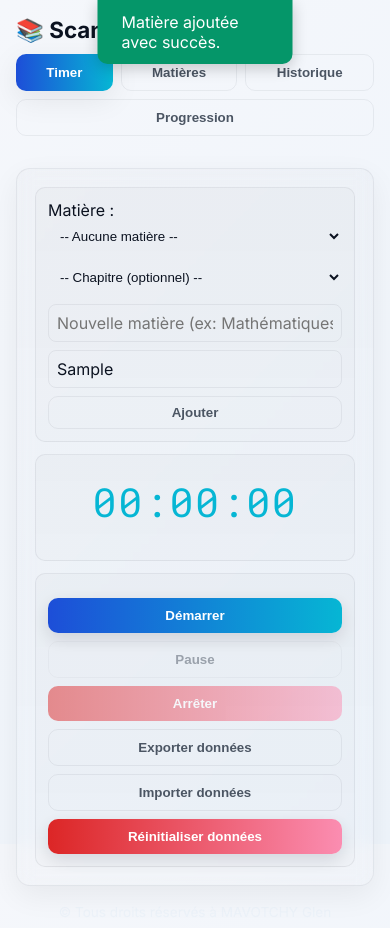
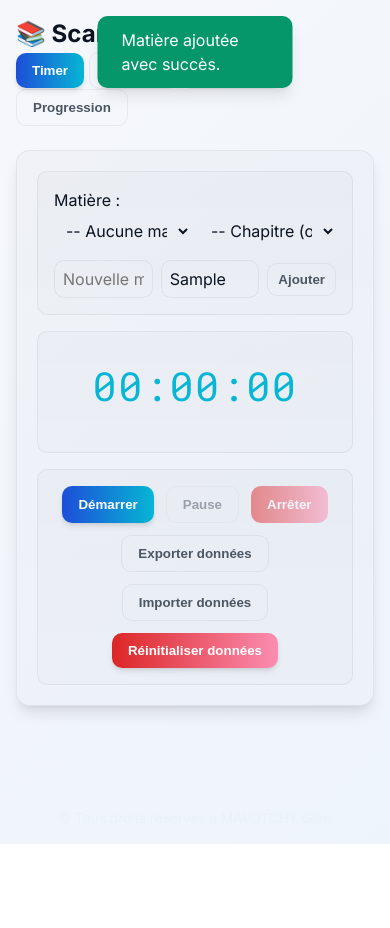
Before and after one commit to joueur006/scanlandtimer, a plain HTML site: page index.html in a window 390 px wide. Both pictures are taken after typing "Sample", "Sample" into the empty fields and a click on the button "Ajouter". After the commit the page ends 844 px from the top, so only its background shows below. Drawn offline with nearby package versions, Linux system fonts and the light colour scheme.

Commit message:
jule styles.css

```diff
--- a/styles.css
+++ b/styles.css
@@ -1,89 +1,284 @@
-/* Thème et variables (inchangé) */
-:root{
-  --bg1: #f5f7fb; --bg2: #eef4fb; --glass: rgba(11,17,34,0.04); --card: rgba(11,17,34,0.03); --glass-border: rgba(11,17,34,0.06); --text: #0b1220; --muted: #4b5563; --primary: #1d4ed8; --accent: #06b6d4; --success: #059669; --danger: #dc2626; --button-text: #ffffff; --card-bg-gradient: linear-gradient(180deg, rgba(11,17,34,0.02), rgba(11,17,34,0.01));
+/* --- THEME & VARIABLES --- */
+:root {
+  --font-sans: 'Inter', -apple-system, BlinkMacSystemFont, "Segoe UI", Roboto, Helvetica, Arial, sans-serif;
+  --font-mono: 'Roboto Mono', monospace;
+
+  --bg1: #f5f7fb;
+  --bg2: #eef4fb;
+  --text: #0b1220;
+  --muted: #4b5563;
+  --primary: #1d4ed8;
+  --accent: #06b6d4;
+  --success: #059669;
+  --danger: #dc2626;
+  --danger-accent: #fb8db1;
+  --button-text: #ffffff;
+
+  --glass-border: rgba(11, 17, 34, 0.06);
+  --card-bg-gradient: linear-gradient(180deg, rgba(11, 17, 34, 0.02), rgba(11, 17, 34, 0.01));
+  --shadow-md: 0 4px 6px -1px rgba(0, 0, 0, 0.1), 0 2px 4px -2px rgba(0, 0, 0, 0.1);
+  --shadow-lg: 0 10px 15px -3px rgba(0, 0, 0, 0.1), 0 4px 6px -4px rgba(0, 0, 0, 0.1);
+
+  --border-radius: 10px;
 }
-@media (prefers-color-scheme: dark){
-  :root{
-    --bg1: #071228; --bg2: #081a2b; --glass: rgba(255,255,255,0.04); --card: rgba(255,255,255,0.03); --glass-border: rgba(255,255,255,0.06); --text: #e6eef8; --muted: #9fb0c8; --primary: #4f46e5; --accent: #5eead4; --success: #34d399; --danger: #fb7185; --button-text: #ffffff; --card-bg-gradient: linear-gradient(180deg, rgba(255,255,255,0.02), rgba(255,255,255,0.01));
+
+@media (prefers-color-scheme: dark) {
+  :root {
+    --bg1: #071228;
+    --bg2: #081a2b;
+    --text: #e6eef8;
+    --muted: #9fb0c8;
+    --primary: #4f46e5;
+    --accent: #5eead4;
+    --success: #34d399;
+    --danger: #fb7185;
+    --danger-accent: #fca5a5;
+
+    --glass-border: rgba(255, 255, 255, 0.08);
+    --card-bg-gradient: linear-gradient(180deg, rgba(255, 255, 255, 0.02), rgba(255, 255, 255, 0.01));
   }
 }
 
-/* Page */
-html,body{height:100%;margin:0;padding:0;font-family:Inter,Segoe UI,Roboto,Arial,sans-serif;background:linear-gradient(135deg,var(--bg1),var(--bg2));color:var(--text);box-sizing:border-box;min-height:100vh}
-.page-wrapper{width:100%;max-width:1200px;margin:0 auto;padding:32px;box-sizing:border-box;display:flex;flex-direction:column;min-height:100%}
-main.container{flex:1}
-
-/* Conteneur principal */
-.container{width:100%;display:flex;flex-direction:column;gap:20px;align-items:stretch}
-.panel{background:var(--card-bg-gradient);border-radius:14px;padding:18px;border:1px solid var(--glass-border);box-shadow:0 10px 30px rgba(2,6,23,0.06);backdrop-filter:blur(8px)}
-header{display:flex;align-items:center;gap:14px;margin-bottom:10px}
-h1{font-size:1.4rem;margin:0}
-
-/* Sections */
-.section{margin-top:12px;padding:12px;border-radius:10px;background:var(--card-bg-gradient);border:1px solid var(--glass-border)}
-.section:first-child{margin-top:0}
-
-/* Timer */
-#timer{font-family:'Roboto Mono',monospace;font-size:clamp(2.5rem,8vw,4rem);text-align:center;color:var(--accent);letter-spacing:1.6px;padding:8px}
-
-/* Contrôles et boutons */
-.controls{display:flex;gap:10px;flex-wrap:wrap;margin-top:12px;justify-content:center}
-button{cursor:pointer;border:0;padding:10px 16px;border-radius:10px;font-weight:700;color:var(--button-text);box-shadow:0 6px 18px rgba(2,6,23,0.12);transition:transform .12s ease,box-shadow .12s ease, background-color .12s ease, opacity .12s ease}
-button:active{transform:translateY(2px)}
-.primary{background:linear-gradient(90deg,var(--primary),var(--accent))}
-.ghost{background:transparent;border:1px solid var(--glass-border);color:var(--muted);box-shadow:none}
-.warn{background:linear-gradient(90deg,var(--danger),#fb8db1)}
-button:disabled{cursor:not-allowed;opacity:0.5;transform:none;box-shadow:none}
-button:focus-visible, select:focus-visible, input:focus-visible { outline: 2px solid var(--accent); outline-offset: 2px; }
-
-/* Inputs & Selects */
-input, select.select-css {
-  padding:8px;border-radius:8px;border:1px solid var(--glass-border);background:transparent;color:inherit;font-family:inherit;font-size:1rem;
+/* --- BASE & LAYOUT --- */
+*, *::before, *::after {
+  box-sizing: border-box;
 }
 
-/* Navigation */
-nav{display:flex;gap:8px;margin-bottom:12px;flex-wrap:wrap}
-nav button{flex:1 1 auto}
-nav button.active{background:linear-gradient(90deg,var(--primary),var(--accent)); color:var(--button-text); box-shadow:0 8px 30px rgba(2,6,23,0.08)}
+html, body {
+  height: 100%;
+  margin: 0;
+}
 
-/* Table */
-table{width:100%;border-collapse:collapse;margin-top:10px;table-layout:fixed}
-thead th{background:rgba(0,0,0,0.1);padding:10px;border-radius:6px;text-align:left;font-weight:600}
-tbody td{padding:10px;color:var(--muted);border-top:1px solid var(--glass-border);word-break:break-word}
-.table-wrapper{position:relative}
-.table-responsive{overflow-x:auto;-webkit-overflow-scrolling:touch}
-@media (max-width:768px){ table{min-width:600px} }
+body {
+  font-family: var(--font-sans);
+  background: linear-gradient(135deg, var(--bg1), var(--bg2));
+  color: var(--text);
+  line-height: 1.5;
+}
 
-/* Cartes d'historique (mobile) */
-.history-cards{display:none;flex-direction:column;gap:10px}
-.history-card{background:var(--card);padding:10px;border-radius:8px;border:1px solid var(--glass-border)}
-@media (max-width:768px){ .table-wrapper{display:none} .history-cards{display:flex} }
-.table-scroll-btn{position:absolute;top:50%;transform:translateY(-50%);width:36px;height:36px;border-radius:50%;border:0;background:rgba(0,0,0,0.1);color:var(--muted);display:flex;align-items:center;justify-content:center;cursor:pointer;z-index:10}
-.table-scroll-btn.left{left:6px} .table-scroll-btn.right{right:6px} .table-scroll-btn.hidden{display:none}
+.page-wrapper {
+  display: flex;
+  flex-direction: column;
+  min-height: 100vh;
+  width: 100%;
+  max-width: 1200px;
+  margin: 0 auto;
+  padding: 2rem;
+}
 
-/* Styles pour les listes et états vides */
-.subjects-list { display: flex; flex-direction: column; gap: 8px; }
-.empty-state { text-align: center; padding: 20px; color: var(--muted); font-style: italic; }
+.page-header {
+  margin-bottom: 1.5rem;
+}
 
-/* Barre de Notification */
-.notification { position: fixed; top: 0; left: 50%; transform: translateX(-50%); background-color: var(--primary); color: white; padding: 12px 24px; border-radius: 0 0 10px 10px; box-shadow: 0 4px 15px rgba(0,0,0,0.2); z-index: 1000; transition: transform 0.3s ease, top 0.3s ease; }
-.notification.hidden { top: -100px; }
+main.container {
+  flex: 1;
+  display: flex;
+  flex-direction: column;
+  gap: 1.5rem;
+}
+
+.page-footer {
+  text-align: center;
+  margin-top: 2rem;
+  color: var(--muted);
+  font-size: 0.875rem;
+}
+
+/* --- TYPOGRAPHY --- */
+h1, h2, h3, h4 {
+  margin: 0;
+  font-weight: 700;
+}
+
+h1 { font-size: 1.5rem; }
+h2 { font-size: 1.25rem; margin-bottom: 1rem; }
+h3 { font-size: 1.1rem; }
+h4 { font-size: 1rem; color: var(--muted); }
+
+/* --- PANELS & SECTIONS --- */
+.panel {
+  background: var(--card-bg-gradient);
+  border-radius: 14px;
+  padding: 1.25rem;
+  border: 1px solid var(--glass-border);
+  box-shadow: var(--shadow-lg);
+}
+
+.section {
+  margin-top: 1rem;
+  padding: 1rem;
+  border-radius: var(--border-radius);
+  background: var(--card-bg-gradient);
+  border: 1px solid var(--glass-border);
+}
+.section:first-child { margin-top: 0; }
+fieldset.section { border: 1px solid var(--glass-border); padding: 1rem; }
+legend { padding: 0 0.5em; }
+
+/* --- TABS & NAVIGATION --- */
+nav[role="tablist"] {
+  display: flex;
+  gap: 0.5rem;
+  flex-wrap: wrap;
+}
+nav[role="tablist"] button {
+  flex: 1 1 auto;
+}
+nav[role="tablist"] button[aria-selected="true"] {
+  background: linear-gradient(90deg, var(--primary), var(--accent));
+  color: var(--button-text);
+  box-shadow: var(--shadow-md);
+}
+
+/* --- FORMS & CONTROLS --- */
+.form-group {
+  display: flex;
+  gap: 0.5rem;
+  align-items: center;
+}
+.form-group + .form-group {
+  margin-top: 0.75rem;
+}
+
+input, select {
+  flex: 1;
+  padding: 0.5rem;
+  border-radius: var(--border-radius);
+  border: 1px solid var(--glass-border);
+  background: rgba(255, 255, 255, 0.02);
+  color: inherit;
+  font-family: inherit;
+  font-size: 1rem;
+  min-width: 0;
+}
+#subjectSelect, #newSubjectInput { flex-grow: 2; }
+#chapterSelect, #newChapterInput { flex-grow: 1; }
+
+.controls {
+  display: flex;
+  gap: 0.75rem;
+  flex-wrap: wrap;
+  justify-content: center;
+}
+
+.view-controls {
+    display: flex;
+    gap: 0.5rem;
+    align-items: center;
+    margin-bottom: 1rem;
+    font-size: 0.9rem;
+    color: var(--muted);
+}
+
+/* --- BUTTONS --- */
+button {
+  cursor: pointer;
+  border: 0;
+  padding: 0.625rem 1rem;
+  border-radius: var(--border-radius);
+  font-weight: 700;
+  color: var(--button-text);
+  box-shadow: var(--shadow-md);
+  transition: transform 0.12s ease, box-shadow 0.12s ease, background-color 0.12s ease, opacity 0.12s ease;
+}
+button:active {
+  transform: translateY(1px);
+}
+button:focus-visible, select:focus-visible, input:focus-visible {
+  outline: 2px solid var(--accent);
+  outline-offset: 2px;
+}
+button:disabled {
+  cursor: not-allowed;
+  opacity: 0.5;
+  transform: none;
+  box-shadow: none;
+}
+.primary { background: linear-gradient(90deg, var(--primary), var(--accent)); }
+.ghost { background: transparent; border: 1px solid var(--glass-border); color: var(--muted); box-shadow: none; }
+.warn { background: linear-gradient(90deg, var(--danger), var(--danger-accent)); }
+
+/* --- TIMER --- */
+.timer-section { text-align: center; }
+#timer {
+  font-family: var(--font-mono);
+  font-size: clamp(2.5rem, 8vw, 4rem);
+  color: var(--accent);
+  letter-spacing: 1.6px;
+  padding: 0.5rem;
+}
+
+/* --- HISTORY & TABLES --- */
+.table-wrapper { position: relative; }
+.table-responsive { overflow-x: auto; }
+table { width: 100%; border-collapse: collapse; margin-top: 1rem; table-layout: fixed; }
+th { background: rgba(0, 0, 0, 0.1); padding: 0.75rem; text-align: left; }
+td { padding: 0.75rem; color: var(--muted); border-top: 1px solid var(--glass-border); word-break: break-word; }
+
+/* --- STATS & PROGRESS --- */
+.stats-grid { display: grid; grid-template-columns: repeat(auto-fit, minmax(200px, 1fr)); gap: 1rem; margin-bottom: 1.5rem; }
+.stat { background: var(--card-bg-gradient); padding: 1rem; border-radius: var(--border-radius); }
+.stat .value { font-size: 1.5rem; font-weight: 800; color: var(--primary); }
+canvas { max-width: 100%; height: auto; margin-top: 1rem; }
+
+/* --- NOTIFICATION --- */
+.notification {
+  position: fixed;
+  top: 1rem;
+  left: 50%;
+  transform: translateX(-50%);
+  color: white;
+  padding: 0.75rem 1.5rem;
+  border-radius: var(--border-radius);
+  box-shadow: var(--shadow-lg);
+  z-index: 1000;
+  transition: transform 0.3s ease, opacity 0.3s ease;
+}
+.notification.hidden { transform: translate(-50%, -200%); opacity: 0; }
 .notification.success { background-color: var(--success); }
 .notification.error { background-color: var(--danger); }
 
-/* Divers */
-canvas{max-width:100%;height:auto}
-.stat{background:var(--card-bg-gradient);padding:12px;border-radius:10px}
-.stat .value{font-size:1.25rem;font-weight:800;color:var(--primary)}
-.top-card{display:flex;gap:10px;align-items:flex-start;padding:10px;border-radius:8px;background:var(--card);border:1px solid var(--glass-border);margin-bottom:8px}
-.top-card .content{flex:1;min-width:0}
-.chapters{margin-top:6px;display:flex;flex-direction:column;gap:4px}
-.chapter{color:var(--muted);font-size:0.9rem;word-break:break-word}
+/* --- UTILITY & ACCESSIBILITY --- */
+.sr-only {
+  position: absolute;
+  width: 1px;
+  height: 1px;
+  padding: 0;
+  margin: -1px;
+  overflow: hidden;
+  clip: rect(0, 0, 0, 0);
+  white-space: nowrap;
+  border-width: 0;
+}
 
-/* Responsive mobile */
-@media (max-width:600px) {
-  .page-wrapper{padding:16px}
-  .section > div { display:flex; flex-direction:column; gap:8px; align-items:stretch; }
-  #newSubjectInput, #newChapterInput, #chapterSelect, #subjectSelect, #addSubjectBtn { width:100% !important; box-sizing:border-box; min-width:0; }
-  #addSubjectBtn { padding:10px; }
+/* --- HISTORY & TABLES --- */
+.history-cards {
+  display: none; /* Caché par défaut sur le bureau */
 }
+.history-card {
+  background: var(--card-bg-gradient);
+  padding: 1rem;
+  border-radius: var(--border-radius);
+  border: 1px solid var(--glass-border);
+}
+
+/* --- RESPONSIVE DESIGN --- */
+@media (max-width: 768px) {
+  .page-wrapper { padding: 1rem; }
+  .table-wrapper { display: none; }
+  .history-cards {
+    display: flex; /* Affiché sur mobile */
+    flex-direction: column;
+    gap: 0.75rem;
+  }
+}
+
+@media (max-width: 600px) {
+  .form-group {
+    flex-direction: column;
+    align-items: stretch;
+  }
+  input, select, .form-group button {
+    width: 100%;
+  }
+}
```
